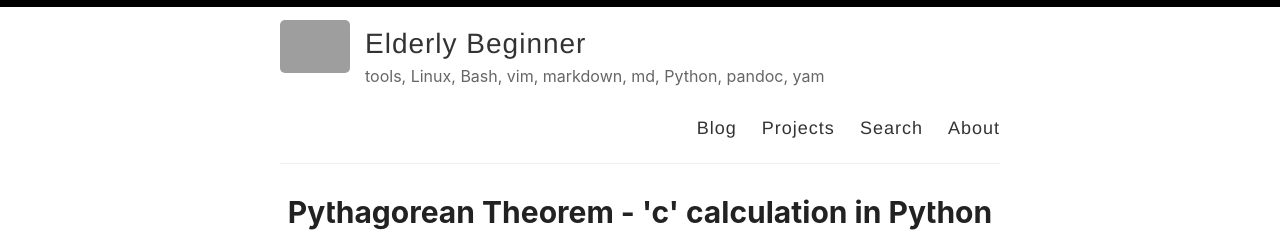
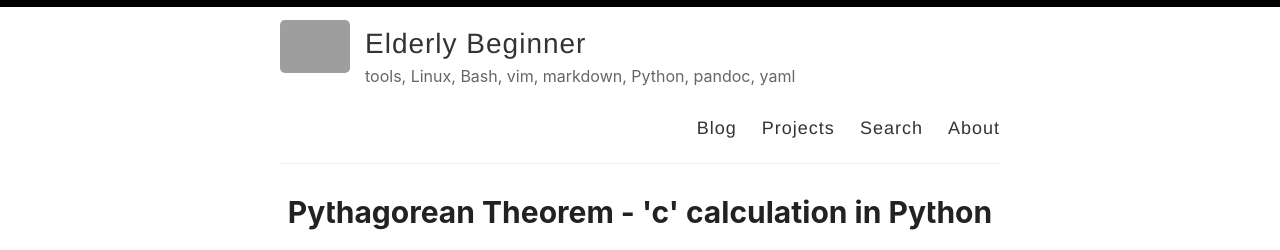
Before and after one commit to elderlybeginner/blog, a Jekyll site: the page built from index.html, in a window 1280 px wide. Shown: the top 250 px of the page. Built offline with Jekyll 4.4.1, drawn with Linux system fonts in a browser that asks for light colours; the list of posts is cut into pages by our own code.

Commit message:
Update _config.yml

```diff
--- a/_config.yml
+++ b/_config.yml
@@ -5,7 +5,7 @@ name: Elderly Beginner
 author: Elderly Beginner
 
 # Short bio or description (displayed in the header)
-description: tools, Linux, Bash, vim, markdown, md, Python, pandoc, yam
+description: tools, Linux, Bash, vim, markdown, Python, pandoc, yaml
 
 # URL of your avatar or profile pic (you could use your GitHub profile pic)
 avatar: https://avatars1.githubusercontent.com/u/57303356?s=60&v=4
```
